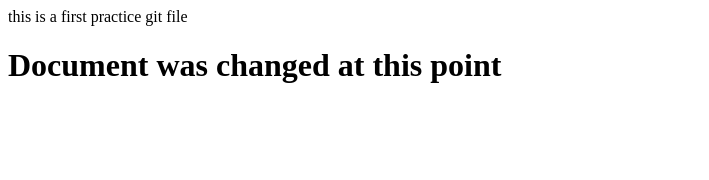
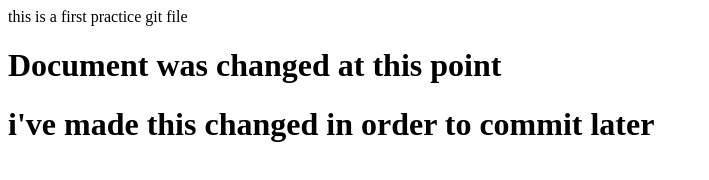
Before and after one commit to AlexVtz86/Git-practice, a plain HTML site: page index.html in a window 1280 px wide. Shown: the whole page, without its empty margins (0-709 px from the left). Drawn offline with Linux system fonts and the light colour scheme.

Commit message:
this is a commit made in the morning

```diff
--- a/index.html
+++ b/index.html
@@ -8,5 +8,6 @@
 <body>
     this is a first practice git file
     <h1>Document was changed at this point</h1>
+    <h1>i've made this changed in order to commit later</h1>
 </body>
 </html>
```
